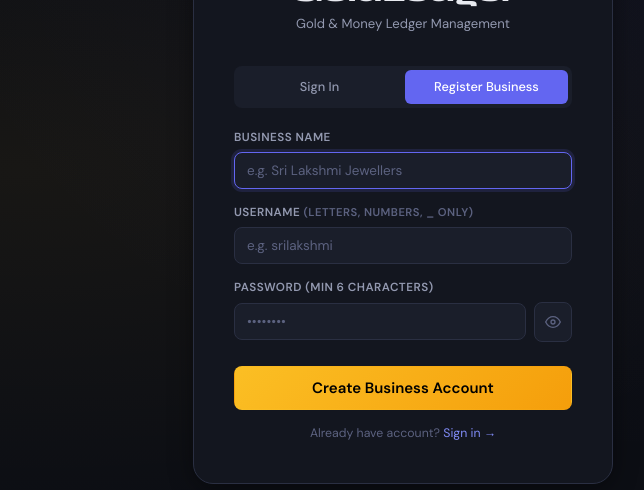
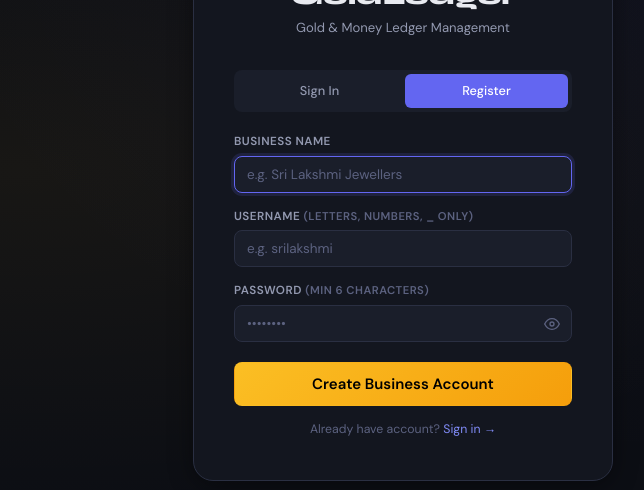
Before and after one commit to LogeshApps/ledger, a React (Vite) app: page / in a window 1280 px wide. Both pictures are taken after a click on the element "Register your business →". Shown: the part 230-720 px from the top of the page, without its empty margins (237-881 px from the left). Built offline with nearby package versions, Linux system fonts and the light colour scheme.

Commit message:
Update App.jsx

```diff
--- a/src/App.jsx
+++ b/src/App.jsx
@@ -412,133 +412,167 @@ function Confirm({ msg, onOk, onCancel }) {
 
 // ─── Login + Register ────────────────────────────────────────────────
 function LoginPage({ onLogin }) {
-  const [tab,  setTab]  = useState("login"); // login | register
-  const [u,    setU]    = useState("");
-  const [p,    setP]    = useState("");
-  const [biz,  setBiz]  = useState("");
-  const [show, setShow] = useState(false);
-  const [err,  setErr]  = useState("");
-  const [busy, setBusy] = useState(false);
+  const [tab,      setTab]    = useState("login");
+  const [username, setUsername] = useState("");
+  const [password, setPassword] = useState("");
+  const [bizName,  setBizName]  = useState("");
+  const [showPw,   setShowPw]   = useState(false);
+  const [err,      setErr]      = useState("");
+  const [busy,     setBusy]     = useState(false);
+
+  const switchTab = (t) => { setTab(t); setErr(""); };
 
   const doLogin = async () => {
-    if (!u.trim() || !p.trim()) return setErr("Enter username and password.");
-    // Check admin credentials first (no GitHub read needed)
-    if (u.trim()===ADMIN_USERNAME && p===ADMIN_PASSWORD) {
+    if (!username.trim() || !password.trim()) return setErr("Enter username and password.");
+    if (username.trim() === ADMIN_USERNAME && password === ADMIN_PASSWORD) {
       onLogin({ id:"admin", username:ADMIN_USERNAME, role:"admin" }, true);
       return;
     }
     setBusy(true); setErr("");
     try {
       const result = await ghGet(USERS_FILE);
-      const users = result?.data?.users || [];
-      const user = users.find(x => x.username.toLowerCase()===u.toLowerCase().trim() && x.password===p);
-      if (user) { onLogin(user, false); }
+      const users  = result?.data?.users || [];
+      const user   = users.find(x => x.username.toLowerCase() === username.toLowerCase().trim() && x.password === password);
+      if (user) onLogin(user, false);
       else setErr("Invalid username or password.");
     } catch(e) { setErr("Could not connect. Check GitHub config."); }
     setBusy(false);
   };
 
   const doRegister = async () => {
-    if (!u.trim()) return setErr("Enter a username.");
-    if (p.length < 6) return setErr("Password must be at least 6 characters.");
-    if (!biz.trim()) return setErr("Enter your business name.");
-    const username = u.trim().toLowerCase().replace(/[^a-z0-9_]/g,"");
-    if (!username) return setErr("Username can only have letters, numbers, underscore.");
+    const uname = username.trim().toLowerCase().replace(/[^a-z0-9_]/g, "");
+    if (!uname)              return setErr("Username can only have letters, numbers, underscore.");
+    if (password.length < 6) return setErr("Password must be at least 6 characters.");
+    if (!bizName.trim())     return setErr("Enter your business name.");
     setBusy(true); setErr("");
     try {
-      // Load existing users registry
       const result = await ghGet(USERS_FILE);
-      const users = result?.data?.users || [];
-      const sha = result?.sha || null;
-      if (users.find(x => x.username===username)) { setBusy(false); return setErr("Username already taken. Choose another."); }
-      // Add new user to registry
-      const newUser = { id: uid(), username, password: p, businessName: biz.trim(), createdAt: Date.now() };
-      const updatedUsers = [...users, newUser];
-      await ghPut(USERS_FILE, { users: updatedUsers }, sha, `New business registered: ${username}`);
-      // Create their own data file
-      const dataFile = userDataFile(username);
-      await ghPut(dataFile, { ...defaultBusinessData, companyName: biz.trim() }, null, `Init data for ${username}`);
-      onLogin(newUser);
+      const users  = result?.data?.users || [];
+      const sha    = result?.sha || null;
+      if (users.find(x => x.username === uname)) { setBusy(false); return setErr("Username already taken."); }
+      const newUser = { id: uid(), username: uname, password, businessName: bizName.trim(), createdAt: Date.now() };
+      await ghPut(USERS_FILE, { users: [...users, newUser] }, sha, `Registered: ${uname}`);
+      await ghPut(userDataFile(uname), { ...defaultBusinessData, companyName: bizName.trim() }, null, `Init: ${uname}`);
+      onLogin(newUser, false);
     } catch(e) { setErr("Registration failed. Check GitHub config."); }
     setBusy(false);
   };
 
-  const Logo = () => (
+  const togglePw = (e) => { e.preventDefault(); setShowPw(s => !s); };
+
+  return (
+    <div className="login-page">
+      <div className="login-card">
+
+        {/* Logo */}
         <div className="login-logo">
           <div className="login-logo-icon"><Icon name="gold" size={32} color="#000"/></div>
           <div>
             <div className="login-title">GoldLedger</div>
-        <div className="login-sub">Gold & Money Ledger Management</div>
-      </div>
-    </div>
-  );
-
-  const PwField = ({label, value, onChange, onEnter}) => (
-    <div className="form-group" style={{marginBottom:14}}>
-      <label>{label}</label>
-      <div style={{display:"flex",gap:8,alignItems:"center"}}>
-        <input
-          type={show?"text":"password"}
-          value={value}
-          onChange={onChange}
-          placeholder="••••••••"
-          onKeyDown={e=>e.key==="Enter"&&onEnter()}
-          style={{flex:1}}
-        />
-        <button
-          type="button"
-          tabIndex={-1}
-          onMouseDown={e=>e.preventDefault()}
-          onClick={()=>setShow(s=>!s)}
-          style={{flexShrink:0,background:"var(--surface2)",border:"1px solid var(--border)",borderRadius:"var(--radius-sm)",cursor:"pointer",color:"var(--text3)",padding:"9px 10px",lineHeight:0,height:40}}
-        >
-          <Icon name={show?"eyeOff":"eye"} size={16}/>
-        </button>
-      </div>
-    </div>
-  );
-
-  return (
-    <div className="login-page">
-      <div className="login-card">
-        <Logo/>
+            <div className="login-sub">Gold &amp; Money Ledger Management</div>
+          </div>
+        </div>
+
+        {/* Tabs */}
         <div className="tabs" style={{marginBottom:20}}>
-          <div className={`tab${tab==="login"?" active":""}`} style={{flex:1,textAlign:"center"}} onClick={()=>{setTab("login");setErr("")}}>Sign In</div>
-          <div className={`tab${tab==="register"?" active":""}`} style={{flex:1,textAlign:"center"}} onClick={()=>{setTab("register");setErr("")}}>Register Business</div>
-        </div>
+          <div className={`tab${tab==="login"?" active":""}`} style={{flex:1,textAlign:"center"}} onClick={()=>switchTab("login")}>Sign In</div>
+          <div className={`tab${tab==="register"?" active":""}`} style={{flex:1,textAlign:"center"}} onClick={()=>switchTab("register")}>Register</div>
+        </div>
+
+        {/* Error */}
         {err && <div className="alert alert-error" style={{marginBottom:14}}>{err}</div>}
 
-        {tab==="login" && <>
+        {/* ── SIGN IN ── */}
+        {tab==="login" && (
+          <div>
             <div className="form-group" style={{marginBottom:14}}>
               <label>Username</label>
-            <input value={u} onChange={e=>setU(e.target.value)} placeholder="your username" onKeyDown={e=>e.key==="Enter"&&doLogin()} autoFocus/>
-          </div>
-          <PwField label="Password" value={p} onChange={e=>setP(e.target.value)} onEnter={doLogin}/>
-          <button className="btn btn-gold" style={{width:"100%",justifyContent:"center",padding:"11px",fontSize:"1rem",marginTop:10}} onClick={doLogin} disabled={busy}>
-            {busy?"Signing in...":"Sign In"}
+              <input
+                value={username}
+                onChange={e => setUsername(e.target.value)}
+                placeholder="your username"
+                onKeyDown={e => e.key==="Enter" && doLogin()}
+                autoFocus
+              />
+            </div>
+            <div className="form-group" style={{marginBottom:20}}>
+              <label>Password</label>
+              <div style={{position:"relative"}}>
+                <input
+                  type={showPw ? "text" : "password"}
+                  value={password}
+                  onChange={e => setPassword(e.target.value)}
+                  placeholder="••••••••"
+                  onKeyDown={e => e.key==="Enter" && doLogin()}
+                  style={{paddingRight:42}}
+                />
+                <span
+                  onMouseDown={togglePw}
+                  style={{position:"absolute",right:12,top:"50%",transform:"translateY(-50%)",cursor:"pointer",color:"var(--text3)",userSelect:"none",lineHeight:0}}
+                >
+                  <Icon name={showPw?"eyeOff":"eye"} size={16}/>
+                </span>
+              </div>
+            </div>
+            <button className="btn btn-gold" style={{width:"100%",justifyContent:"center",padding:"11px",fontSize:"1rem"}} onClick={doLogin} disabled={busy}>
+              {busy ? "Signing in..." : "Sign In"}
             </button>
             <div style={{marginTop:14,textAlign:"center",fontSize:"0.82rem",color:"var(--text3)"}}>
-            No account? <span style={{color:"var(--accent2)",cursor:"pointer"}} onClick={()=>{setTab("register");setErr("")}}>Register your business →</span>
-          </div>
-        </>}
-
-        {tab==="register" && <>
+              No account?{" "}
+              <span style={{color:"var(--accent2)",cursor:"pointer"}} onClick={()=>switchTab("register")}>Register your business →</span>
+            </div>
+          </div>
+        )}
+
+        {/* ── REGISTER ── */}
+        {tab==="register" && (
+          <div>
             <div className="form-group" style={{marginBottom:14}}>
               <label>Business Name</label>
-            <input value={biz} onChange={e=>setBiz(e.target.value)} placeholder="e.g. Sri Lakshmi Jewellers" autoFocus/>
+              <input
+                value={bizName}
+                onChange={e => setBizName(e.target.value)}
+                placeholder="e.g. Sri Lakshmi Jewellers"
+                autoFocus
+              />
             </div>
             <div className="form-group" style={{marginBottom:14}}>
               <label>Username <span style={{color:"var(--text3)",fontSize:"0.75rem"}}>(letters, numbers, _ only)</span></label>
-            <input value={u} onChange={e=>setU(e.target.value.toLowerCase().replace(/[^a-z0-9_]/g,""))} placeholder="e.g. srilakshmi"/>
-          </div>
-          <PwField label="Password (min 6 characters)" value={p} onChange={e=>setP(e.target.value)} onEnter={doRegister}/>
-          <button className="btn btn-gold" style={{width:"100%",justifyContent:"center",padding:"11px",fontSize:"1rem",marginTop:10}} onClick={doRegister} disabled={busy}>
-            {busy?"Creating account...":"Create Business Account"}
+              <input
+                value={username}
+                onChange={e => setUsername(e.target.value.toLowerCase().replace(/[^a-z0-9_]/g,""))}
+                placeholder="e.g. srilakshmi"
+              />
+            </div>
+            <div className="form-group" style={{marginBottom:20}}>
+              <label>Password <span style={{color:"var(--text3)",fontSize:"0.75rem"}}>(min 6 characters)</span></label>
+              <div style={{position:"relative"}}>
+                <input
+                  type={showPw ? "text" : "password"}
+                  value={password}
+                  onChange={e => setPassword(e.target.value)}
+                  placeholder="••••••••"
+                  onKeyDown={e => e.key==="Enter" && doRegister()}
+                  style={{paddingRight:42}}
+                />
+                <span
+                  onMouseDown={togglePw}
+                  style={{position:"absolute",right:12,top:"50%",transform:"translateY(-50%)",cursor:"pointer",color:"var(--text3)",userSelect:"none",lineHeight:0}}
+                >
+                  <Icon name={showPw?"eyeOff":"eye"} size={16}/>
+                </span>
+              </div>
+            </div>
+            <button className="btn btn-gold" style={{width:"100%",justifyContent:"center",padding:"11px",fontSize:"1rem"}} onClick={doRegister} disabled={busy}>
+              {busy ? "Creating account..." : "Create Business Account"}
             </button>
             <div style={{marginTop:14,textAlign:"center",fontSize:"0.82rem",color:"var(--text3)"}}>
-            Already have account? <span style={{color:"var(--accent2)",cursor:"pointer"}} onClick={()=>{setTab("login");setErr("")}}>Sign in →</span>
-          </div>
-        </>}
+              Already have account?{" "}
+              <span style={{color:"var(--accent2)",cursor:"pointer"}} onClick={()=>switchTab("login")}>Sign in →</span>
+            </div>
+          </div>
+        )}
+
       </div>
     </div>
   );
```
Lines whose indentation alone changed are shown as unchanged.
